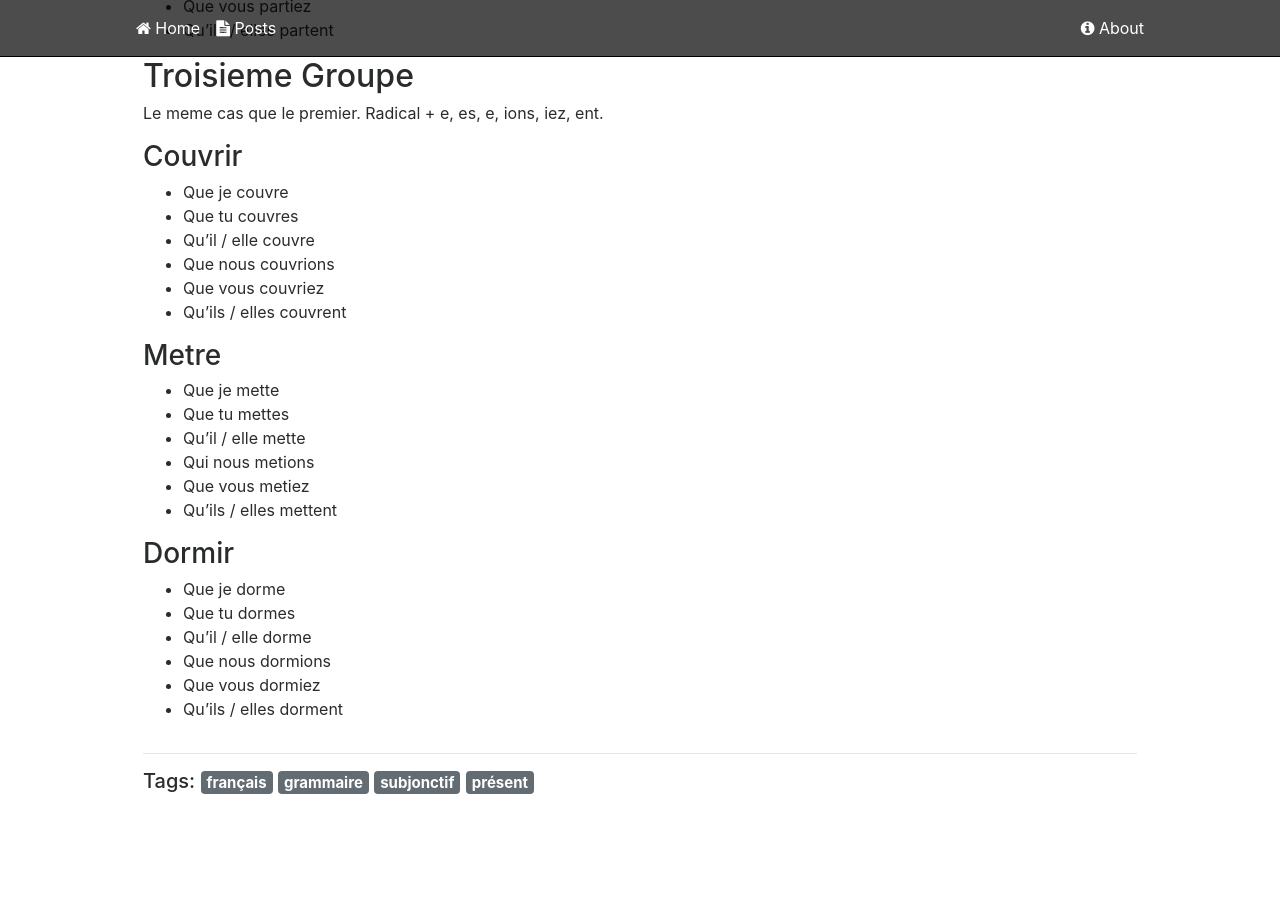
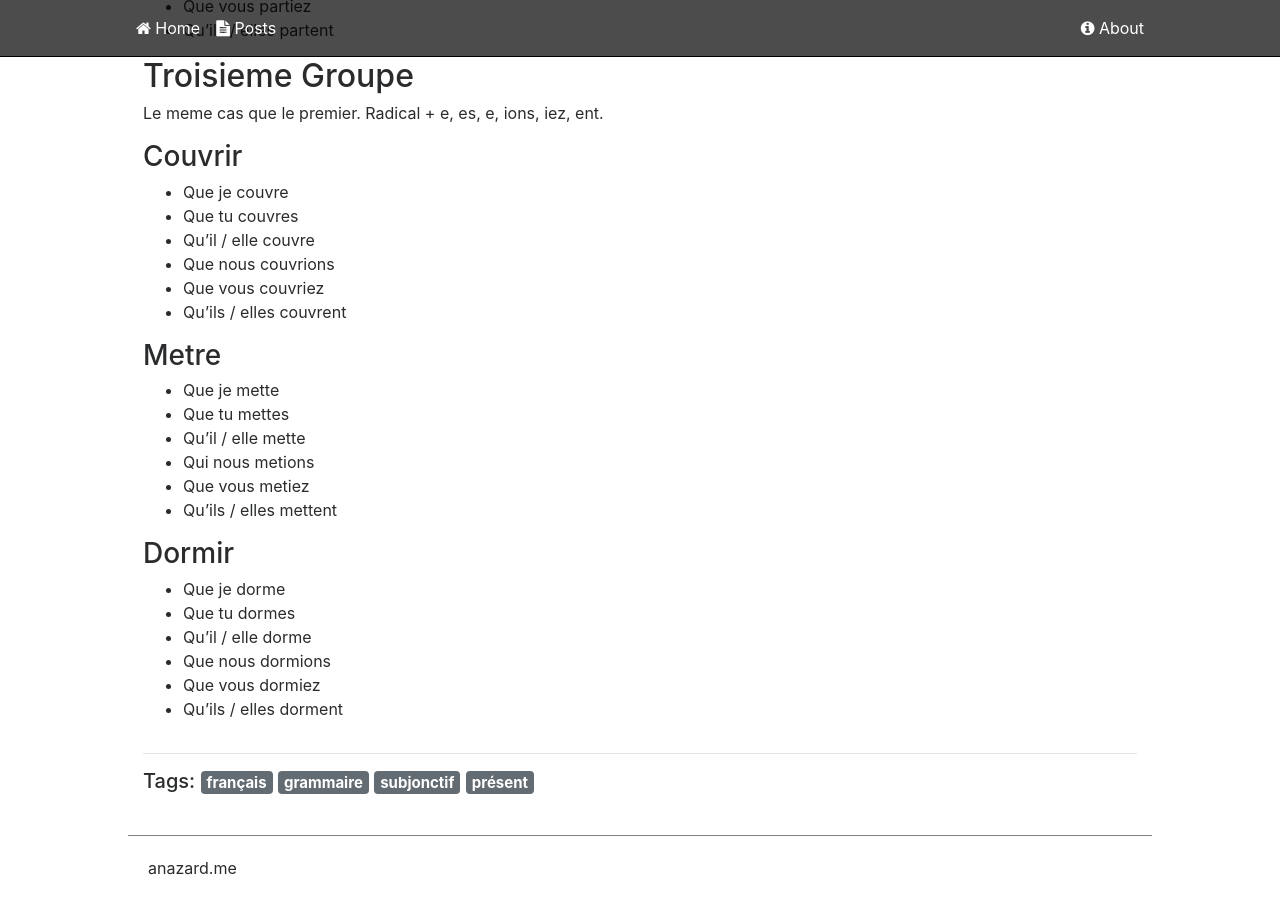
Before and after one commit to anacampesan/anazard_previous, a Jekyll site: the page built from _posts/2017-09-22-le-subjonctif.md, in a window 1280 px wide and 900 px high, scrolled down 1659 px. Built offline with Jekyll 4.4.1, drawn with Linux system fonts in a browser that asks for light colours; nearby versions of some CDN libraries; comment, search, counter and statistics services are not loaded; before the commit the page ends 2462 px from its top, so only the background shows below that.

Commit message:
Add footer

```diff
--- a/_layouts/base.html
+++ b/_layouts/base.html
@@ -8,6 +8,11 @@
     <section>
       {{content}}
     </section>
+
+    <footer>
+      anazard.me
+    </footer>
+
     <script id="dsq-count-scr" src="//anazard-me.disqus.com/count.js" async></script>
   </body>
 </html>
--- a/_layouts/post.html
+++ b/_layouts/post.html
@@ -1,10 +1,7 @@
-<!DOCTYPE html>
-<html>
-  <head>
-    {% include head.html %}
-  </head>
-  <body>
-    {% include navbar.html %}
+---
+layout: base
+---
+
 <div class="jumbotron posts-header">
   <div class="container-fluid">
     <div class="row">
@@ -71,6 +68,4 @@
       {% endif %}
     </div>
   </div>
-
-  </body>
-</html>
+</div>
--- a/css/custom.scss
+++ b/css/custom.scss
@@ -44,6 +44,14 @@ img, .btn, .jumbotron {
     margin-right: 10%;
     margin-left: 10%;
   }
+}
+
+footer {
+  border-top: 1px solid grey;
+  margin-top: 32px;
+  margin-right: 10%;
+  margin-left: 10%;
+  padding: 20px;
 }
 
 a {
@@ -129,10 +137,6 @@ a:hover {
   margin: 0 auto;
   bottom: 90px;
   position: absolute;
-}
-
-.placeholder {
-  height: 300px;
 }
 
 // navbar
```
Also changed, not shown: 12 other files. Lines whose indentation alone changed are shown as unchanged.
